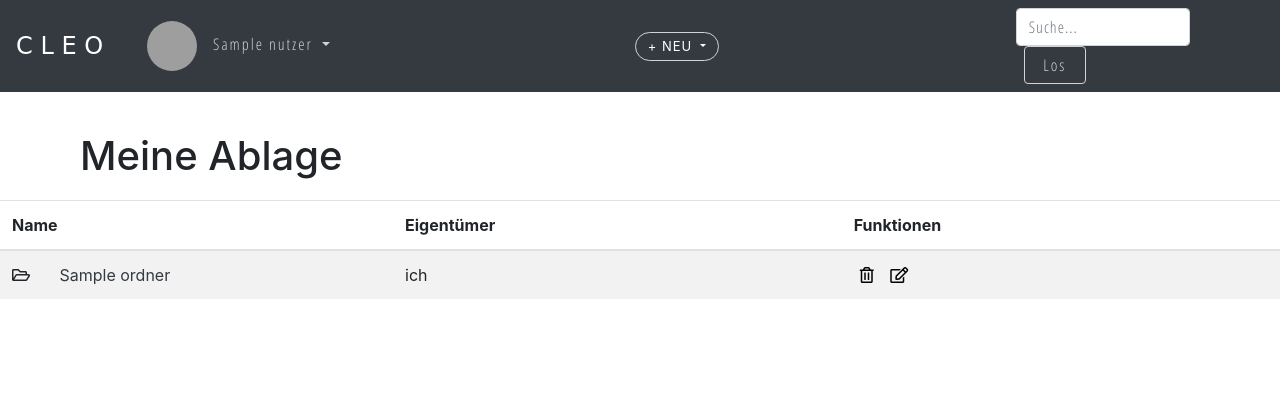
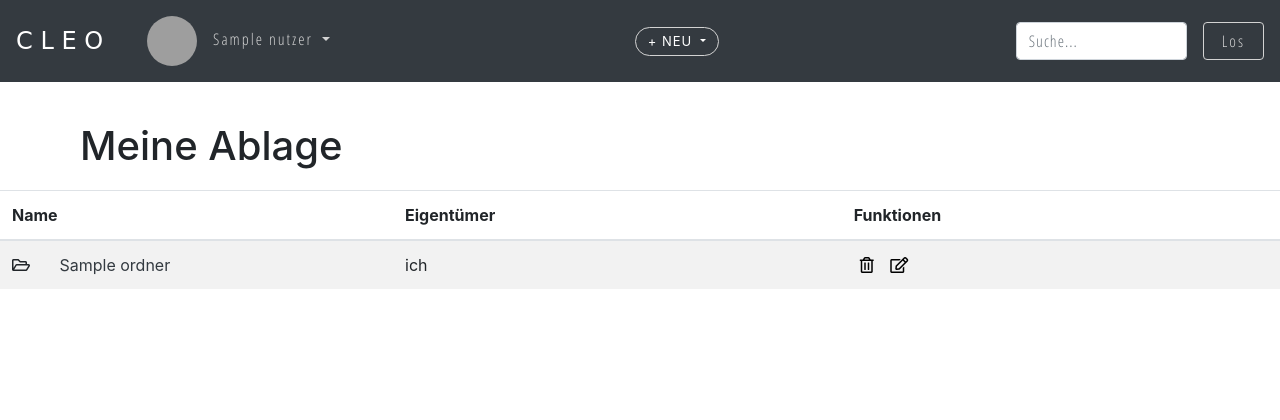
Before and after one commit to tb123hdm/Webprojekt, a PHP site: page /hauptseite.php in a window 1280 px wide. Shown: the top 420 px of the page. Run offline with PHP 8.4, Linux system fonts and the light colour scheme; the visitor is signed in with stand-in values (Sample User, id 1); tables that the repository leaves empty or names only in its code hold one stand-in row (values such as "Sample post"); data that the repository does not hold is empty; a stand-in replaces the project's code that opens the database connection; some libraries are stand-ins or nearby versions; some web fonts are replaced; grey boxes are pictures that could not be loaded.

Commit message:
Flex flow bei der Suche angepasst

```diff
--- a/hauptseite.php
+++ b/hauptseite.php
@@ -158,7 +158,7 @@ else{
                 </div>
                 <br>
                 <div class="div-suche">
-                <form action="suche.php" class="form-inline my-2 my-md-0">
+                <form action="suche.php" class="form-inline my-2 my-md-0" style="flex-flow: unset">
                     <input class="form-control mr-sm-2" name="suchwort" type="search" placeholder="Suche..." aria-label="Search" style="font-family: 'Open Sans Condensed', sans-serif; font-weight: normal; letter-spacing: 1px; width: 70%">
                     <button class="btn btn-outline-success my-2 my-sm-0 ml-2" type="submit" style="font-family: 'Open Sans Condensed', sans-serif; font-weight: normal; letter-spacing: 2px; border-color: lightgrey; color: lightgrey; background-color: inherit; text-align: center; width: 25%">Los</button>
                 </form>
```
